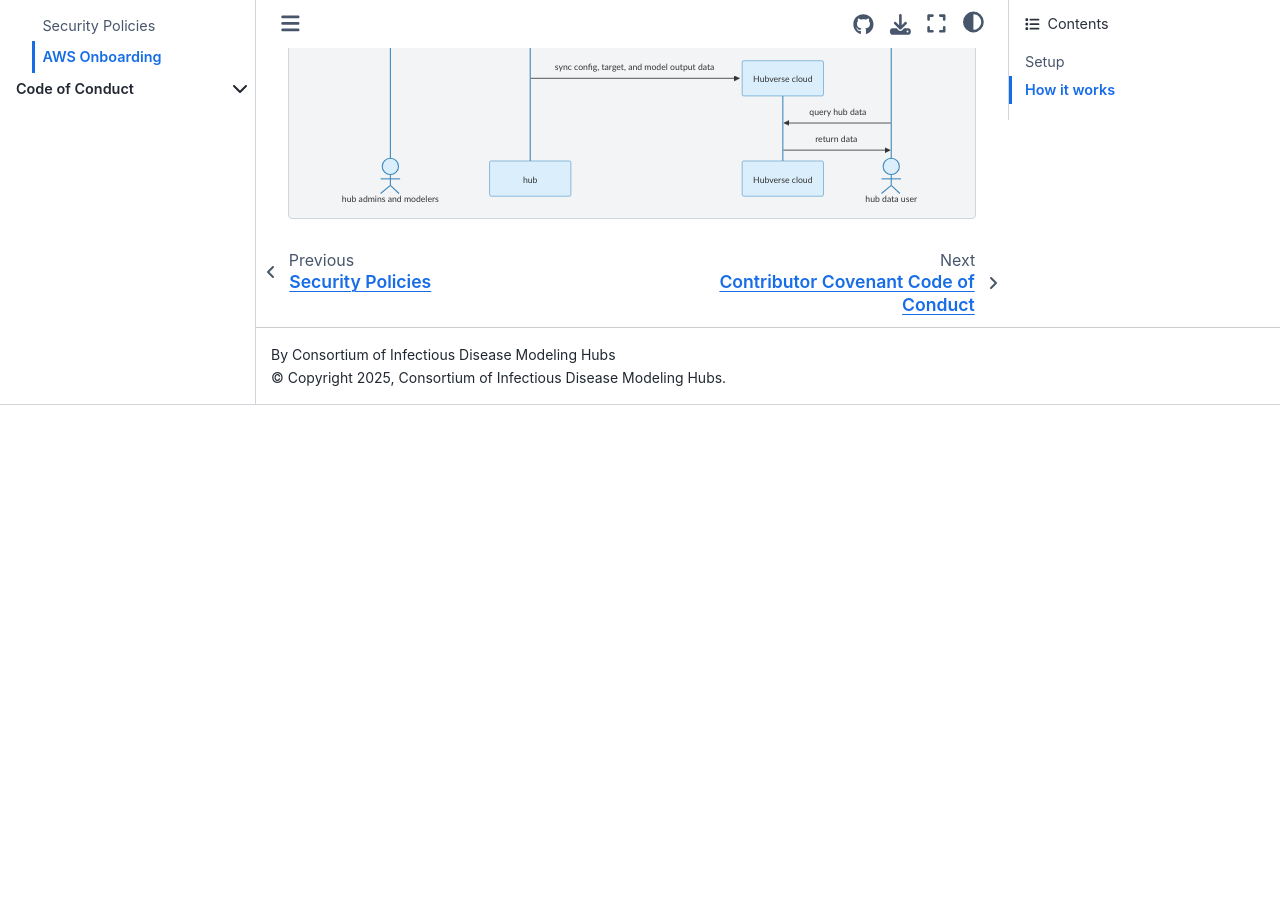
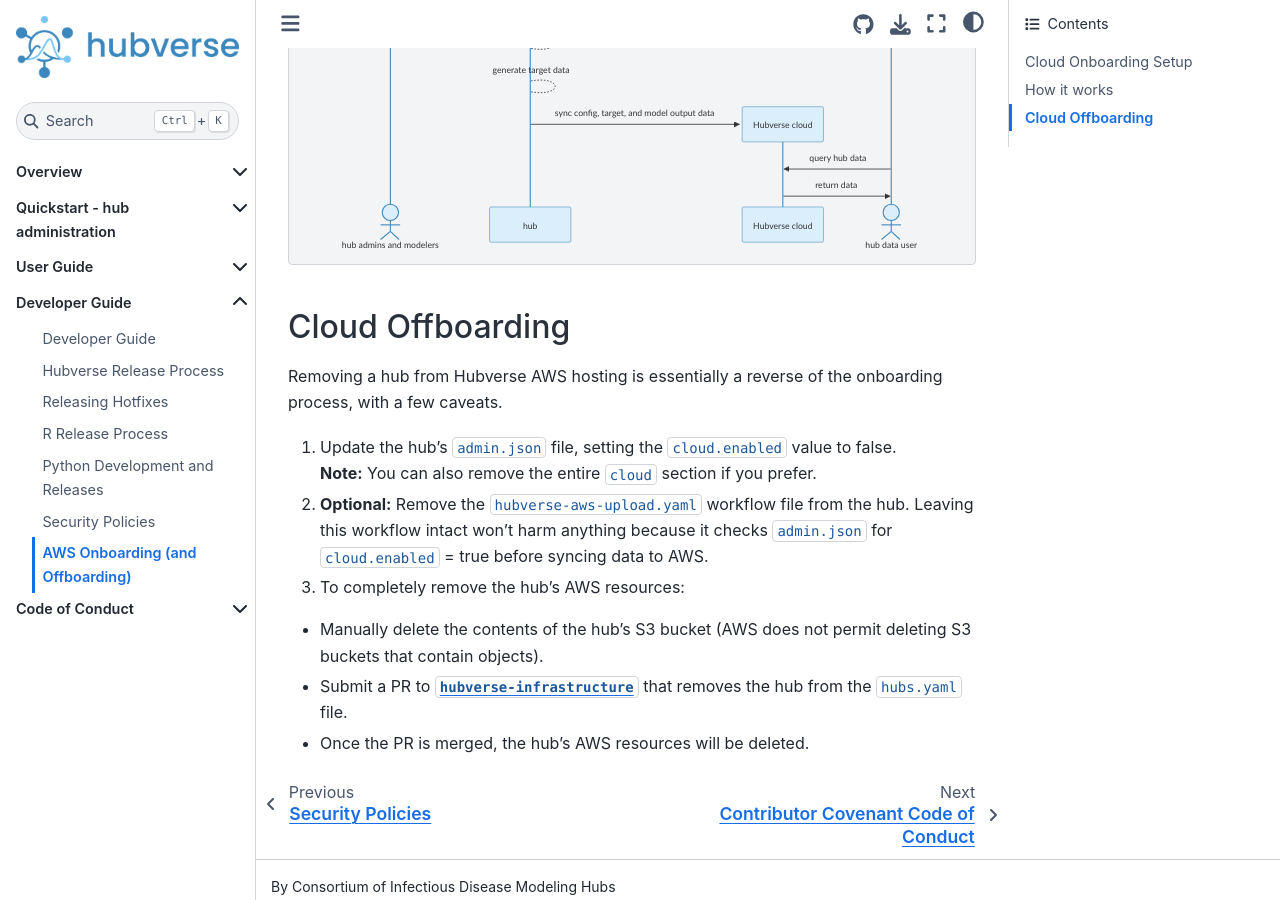
Before and after one commit to hubverse-org/hubDocs, a Sphinx documentation site: the page built from docs/source/developer/cloud-onboarding.md, in a window 1280 px wide and 900 px high, scrolled down 1820 px. Built offline with Sphinx 7.4.7 and the Sphinx Book theme 1.1.4, drawn with Linux system fonts in a browser that asks for light colours; comment, search, counter and statistics services are not loaded; before the commit the page ends 2225 px from its top, so only the background shows below that; some of the changed text lies outside the part shown.

Commit message:
Update the cloud onboarding section of Hubverse dev docs (#305)
This PR adds a section about offboarding hubs (mostly as a reminder that
the contents of an S3 bucket need to be removed before the bucket itself
can be deleted)

````diff
--- a/docs/source/developer/cloud-onboarding.md
+++ b/docs/source/developer/cloud-onboarding.md
@@ -1,4 +1,4 @@
-# AWS Onboarding
+# AWS Onboarding (and Offboarding)
 
 The Hubverse team currently provides cloud hosting for hubs. A "cloud-enabled" hub is one that
 mirrors its data and configuration to an Amazon Web Services (AWS) S3 bucket. By default, the current
@@ -11,7 +11,7 @@
 - model-output
 - target-data
 
-## Setup
+## Cloud Onboarding Setup
 
 Because each hub has its own S3 bucket and other dedicated AWS resources, a member of the Hubverse team needs to be
 involved in cloud onboarding.
@@ -19,7 +19,8 @@
 If a hub admin wants to enable cloud hosting, these are the steps to follow:
 
 1. Decide on a name for the hub's S3 bucket. S3 bucket names must follow
-   Amazon's [bucket naming rules](https://docs.aws.amazon.com/AmazonS3/latest/userguide/bucketnamingrules.html) and be globally unique.
+   Amazon's
+   [bucket naming rules](https://docs.aws.amazon.com/AmazonS3/latest/userguide/bucketnamingrules.html) and be globally unique.
 2. Create the hub's AWS resources by following instructions in the
    [`hubverse-infrastructure` README](https://github.com/hubverse-org/hubverse-infrastructure/blob/main/README.md#onboarding-a-hub-to-aws).\
     **Note:** Don't be intimidated by "creating AWS resources." The process is automated and requires a three line
@@ -72,3 +73,21 @@
     B->>hc: query hub data
     hc->>B: return data
 ```
+
+## Cloud Offboarding
+
+Removing a hub from Hubverse AWS hosting is essentially a reverse of the onboarding
+process, with a few caveats.
+
+1. Update the hub's `admin.json` file, setting the `cloud.enabled` value to false. \
+   **Note:** You can also remove the entire `cloud` section if you prefer.
+2. **Optional:** Remove the `hubverse-aws-upload.yaml` workflow file from the hub.
+   Leaving this workflow intact won't harm anything because it checks `admin.json`
+   for `cloud.enabled` = true before syncing data to AWS.
+3. To completely remove the hub's AWS resources:
+
+  - Manually delete the contents of the hub's S3 bucket (AWS does not
+    permit deleting S3 buckets that contain objects).
+  - Submit a PR to [`hubverse-infrastructure`](https://github.com/hubverse-org/hubverse-infrastructure)
+    that removes the hub from the `hubs.yaml` file.
+  - Once the PR is merged, the hub's AWS resources will be deleted.
````
